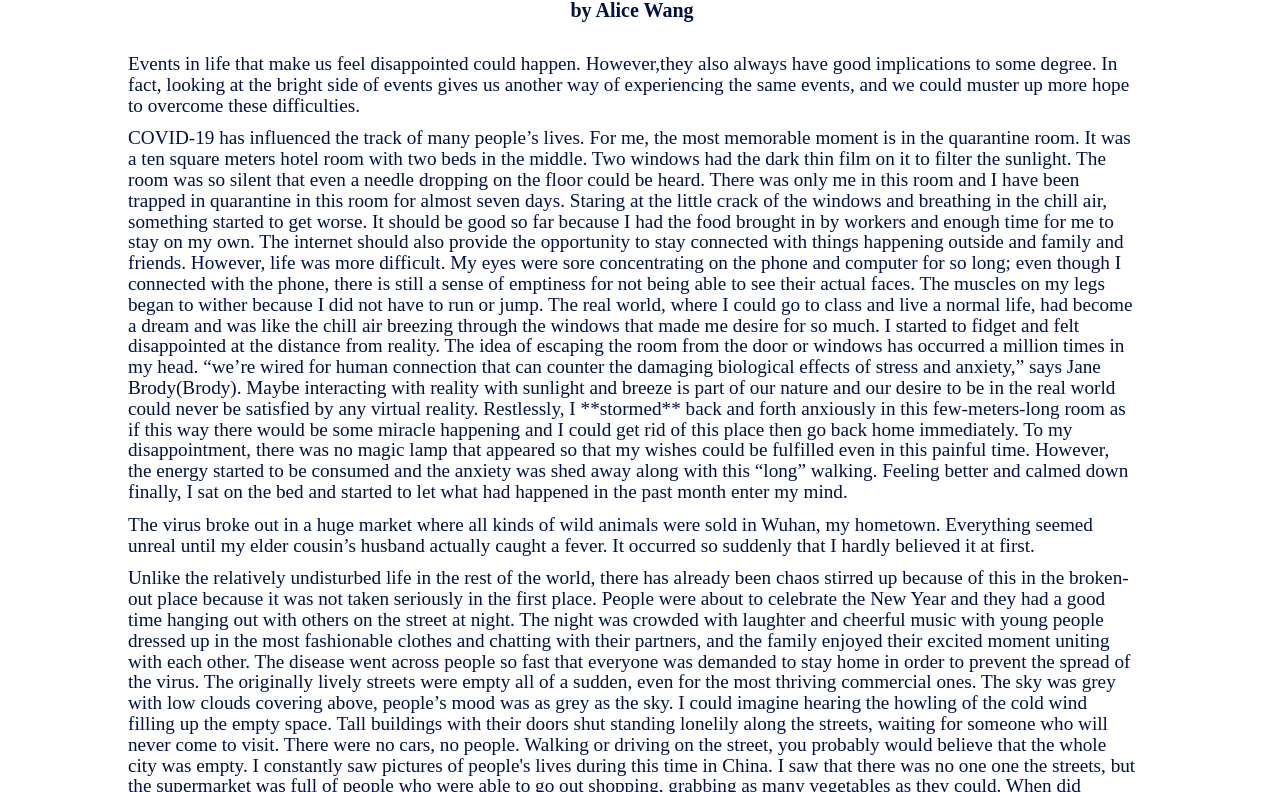
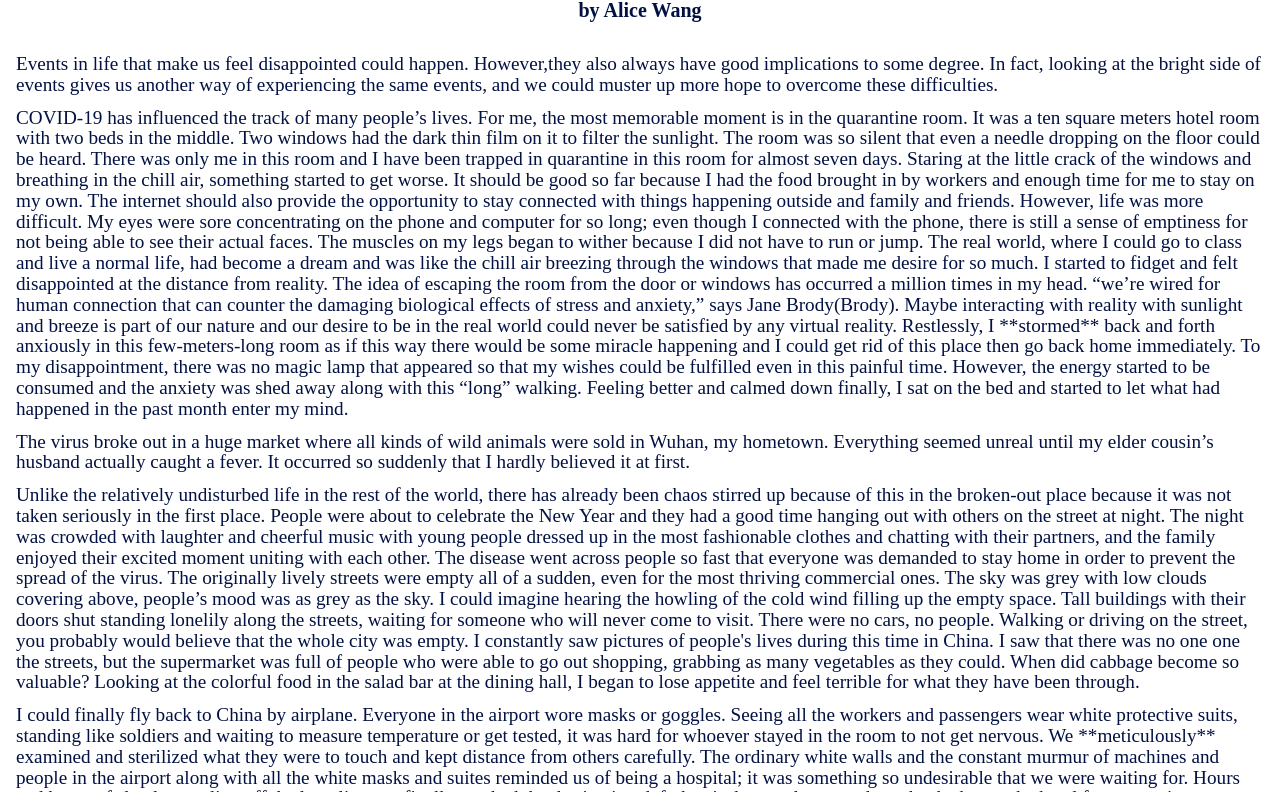
Before and after one commit to keith-corona/wewrite, a Gatsby site: page /alice-wang in a window 1280 px wide. Shown: the part 251-1043 px from the top of the page. Built offline with nearby package versions, Linux system fonts and the light colour scheme; Gatsby itself is replaced by a stand-in of ours.

Commit message:
width fixed on posts

```diff
--- a/src/styles/global.css
+++ b/src/styles/global.css
@@ -19,6 +19,7 @@ ul, li {
 
 a {
     text-decoration: none;
+    word-wrap: break-word;
 }
 
 .title {
@@ -38,11 +39,13 @@ a {
 .author-name {
     text-align: center;
     color: rgb(2, 17, 66);
+    padding: 0 .25rem;
 }
 
 .article-text {
     font-size: 1.2rem;
     color: rgb(2, 17, 66);
+    padding: 0 1rem;
 }
 
 .post-wrapper {
--- a/src/templates/post.js
+++ b/src/templates/post.js
@@ -13,13 +13,13 @@ export default function Template({
   return (
     <div className="post-wrapper">
       <Header headerText="Stories from the Sources" link1Text= "Contact"/>
-      <Container>
-        <div>
+      {/* <Container> */}
+        <div className="content-wrapper">
           <h1 className="title">{post.frontmatter.title}</h1><h3 className="author-name">by {post.frontmatter.author}</h3>
           <div className="article-text" dangerouslySetInnerHTML={{ __html: post.html }} />
 
         </div>
-      </Container>
+      {/* </Container>  */}
       <Footer footerReturn="Home" linkContact="Contact" footerText="This is a UCSB Linguistics 12 project" footerQtr="Spring" footerYr="2020"/>
     </div>
   )
```
